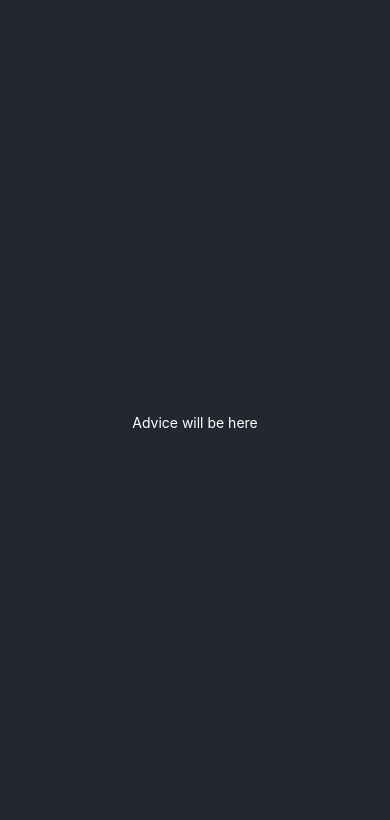
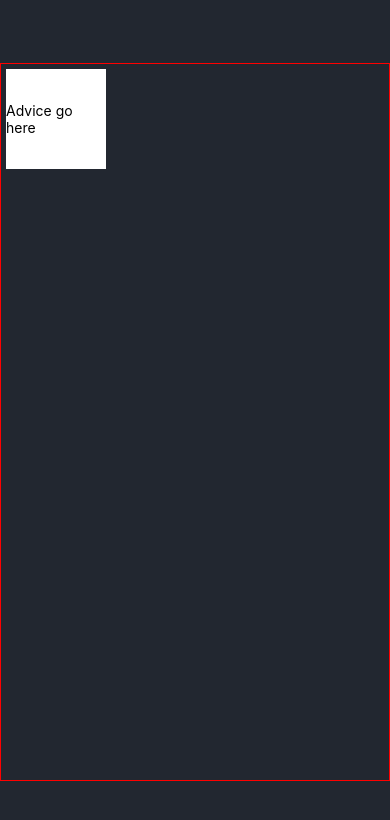
Before and after one commit to agam95/quote-generator-app-reactNative, a React Native app: screen / in a window 390 px wide. Shown: the top 820 px of the page. Built offline with nearby package versions, Linux system fonts and the light colour scheme.

Commit message:
Box creation complete

```diff
--- a/App.js
+++ b/App.js
@@ -1,23 +1,26 @@
 import { StatusBar } from "expo-status-bar";
+import react from "react";
 import { StyleSheet, Text, View } from "react-native";
 
-export default function App() {
-  return (
-    <View style={styles.container}>
-      <Text style={styles.text}>Advice will be here</Text>
-      <StatusBar style="auto" />
-    </View>
-  );
+import Boxes from "./src/Boxes";
+
+export default class App extends react.Component {
+  render() {
+    return (
+      <View style={styles.container}>
+        <Boxes />
+      </View>
+    );
+  }
 }
 
 const styles = StyleSheet.create({
   container: {
-    flex: 1,
+    display: "flex",
     backgroundColor: "hsl(219, 17%, 16%)",
     alignItems: "center",
     justifyContent: "center",
-  },
-  text: {
-    color: "white",
+    width: "100%",
+    height: "100%",
   },
 });
--- /dev/null
+++ b/src/Boxes.js
@@ -0,0 +1,38 @@
+import { StatusBar } from "expo-status-bar";
+import react from "react";
+import { StyleSheet, Text, View } from "react-native";
+
+export default class Boxes extends react.Component {
+  render() {
+    return (
+      <View style={styles.container}>
+        <View style={styles.box}>
+          <View style={styles.inner}>
+            <Text>Advice go here</Text>
+          </View>
+        </View>
+      </View>
+    );
+  }
+}
+
+const styles = StyleSheet.create({
+  container: {
+    width: "100%",
+    height: "85%",
+    padding: 5,
+    border: "1px solid red",
+  },
+
+  box: {
+    width: "100px",
+    height: "100px",
+  },
+
+  inner: {
+    flex: 1,
+    backgroundColor: "white",
+    alignItems: "center",
+    justifyContent: "center",
+  },
+});
```
